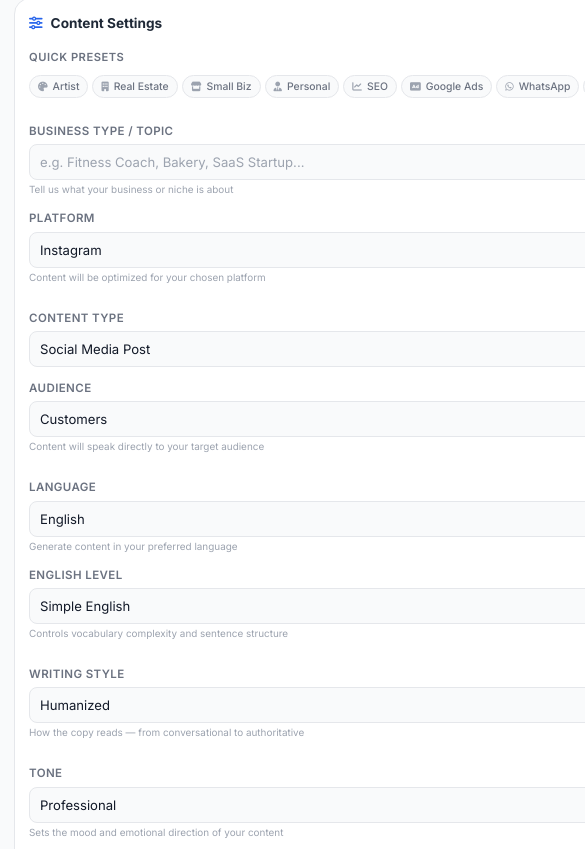
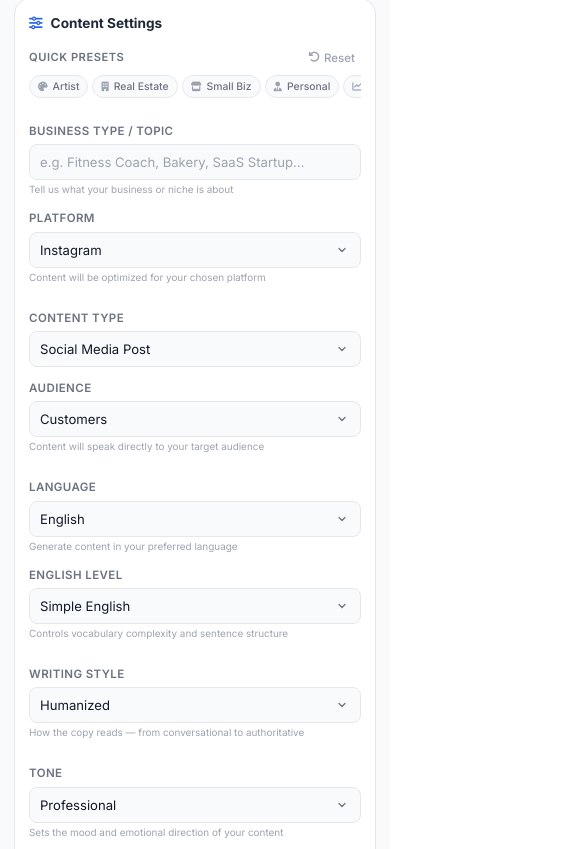
Before and after one commit to vsnaipdms/ai-social-generator, a website: page index.html in a window 390 px wide. Shown: the part 2053-2902 px from the top of the page, 585 px wide, since content can reach past the window. Drawn offline with Linux system fonts and the light colour scheme.

Commit message:
fix dashboard overflow: max-width/overflow containment, form-row-3 stacks at 768px, min-width:0 on form groups

```diff
--- a/style.css
+++ b/style.css
@@ -371,14 +371,17 @@
 .feature-card p { font-size: 0.9rem; color: var(--gray-500); line-height: 1.7; }
 
 /* ===== DASHBOARD ===== */
-.section-tools { background: var(--gray-50); }
+.section-tools { background: var(--gray-50); overflow-x: hidden; }
 
 .dashboard {
   display: grid;
   grid-template-columns: 380px 1fr;
   gap: 24px;
   align-items: start;
+  max-width: 100%;
 }
+.dashboard-sidebar { min-width: 0; max-width: 100%; }
+.dashboard-main { min-width: 0; max-width: 100%; }
 
 .dash-card {
   background: var(--white);
@@ -386,6 +389,8 @@
   border-radius: var(--radius-lg);
   padding: 24px;
   transition: border-color var(--transition);
+  max-width: 100%;
+  overflow: hidden;
 }
 .dash-card:hover { border-color: var(--gray-300); }
 .dash-card-sm { padding: 20px; }
@@ -480,9 +485,12 @@
   display: flex;
   gap: 6px;
   overflow-x: auto;
+  overflow-y: hidden;
   padding-bottom: 4px;
   scrollbar-width: thin;
   scrollbar-color: var(--gray-200) transparent;
+  -webkit-overflow-scrolling: touch;
+  max-width: 100%;
 }
 .preset-chips::-webkit-scrollbar { height: 3px; }
 .preset-chips::-webkit-scrollbar-thumb { background: var(--gray-200); border-radius: 3px; }
@@ -518,7 +526,7 @@
 .preset-chip:hover i { color: var(--primary); }
 
 /* ===== FORMS ===== */
-.form-group { margin-bottom: 14px; }
+.form-group { margin-bottom: 14px; min-width: 0; }
 .form-group label {
   display: block;
   font-size: 0.72rem;
@@ -531,6 +539,7 @@
 
 .form-input {
   width: 100%;
+  max-width: 100%;
   padding: 10px 12px;
   background: var(--gray-50);
   border: 1px solid var(--gray-200);
@@ -1123,7 +1132,7 @@
   .presets-grid { grid-template-columns: 1fr; }
   .why-grid { grid-template-columns: 1fr; }
   .testimonial-grid { grid-template-columns: 1fr; }
-  .form-row-3 { grid-template-columns: 1fr 1fr; }
+  .form-row-3 { grid-template-columns: 1fr; }
   .checkbox-grid { grid-template-columns: 1fr; }
   .output-grid { grid-template-columns: 1fr; }
   .dash-row { grid-template-columns: 1fr; }
@@ -1171,7 +1180,6 @@
   .stat-label { font-size: 0.6rem; }
 
   .form-row { grid-template-columns: 1fr; }
-  .form-row-3 { grid-template-columns: 1fr; }
   .form-group { margin-bottom: 12px; }
   .form-input { padding: 9px 10px; font-size: 0.82rem; }
   .form-helper { font-size: 0.62rem; }
```
